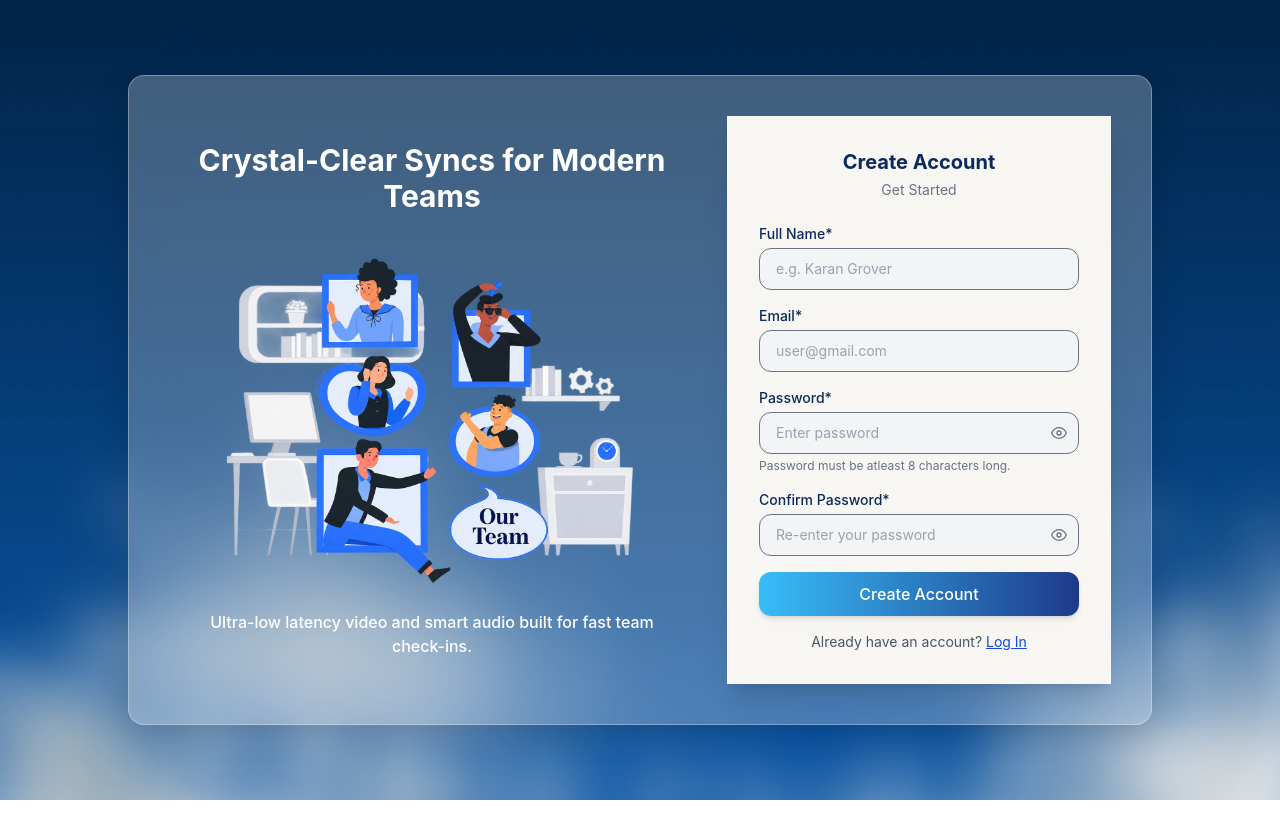
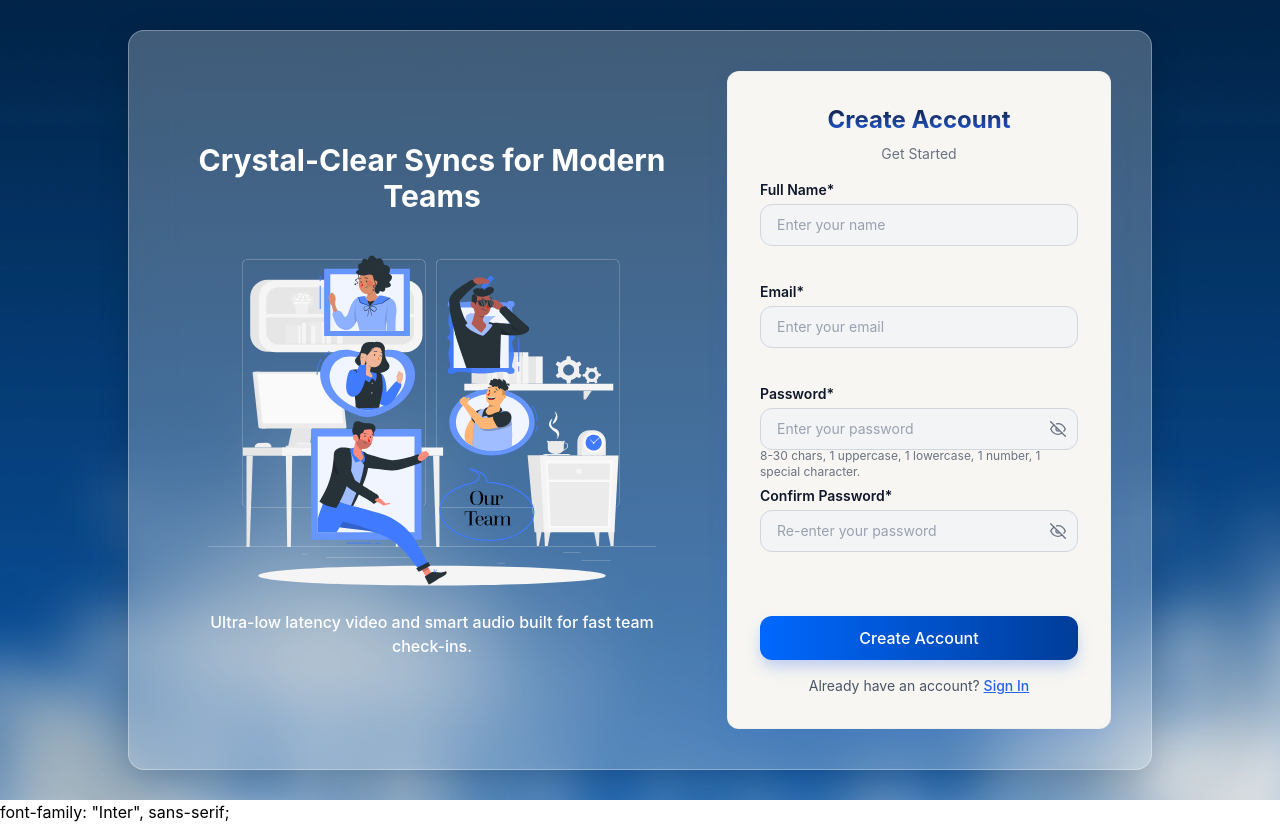
Before and after one commit to Tanvi975/quorum-web, a React (Vite) app: page /signup in a window 1280 px wide. Before the commit the page ends 800 px from the top, so only its background shows below. Built offline with nearby package versions, Linux system fonts and the light colour scheme; no server answers.

Commit message:
feat: add regex validation and update illustration

```diff
--- a/index.html
+++ b/index.html
@@ -6,10 +6,13 @@
     <link rel="icon" type="image/png" href="/favicon.png" />
     <meta name="viewport" content="width=device-width, initial-scale=1.0" />
     <title>quorum-web</title>
+    <link rel="preconnect" href="https://fonts.googleapis.com">
+    <link href="https://fonts.googleapis.com/css2?family=Inter:wght@400;500;600;700&display=swap" rel="stylesheet">
 </head>
 
 <body>
     <div id="root"></div>
+    font-family: "Inter", sans-serif;
     <script type="module" src="/src/main.jsx"></script>
 </body>
 
--- a/src/App.jsx
+++ b/src/App.jsx
@@ -21,6 +21,7 @@ function App() {
           <Route path="/sso" element={<SSO />} />
           <Route path="/verify-code" element={<VerifyCode />} />
           <Route path="/set-new-password" element={<SetNewPassword />} />
+          <Route path="*" element={<Navigate to="/login" replace />} />
           <Route
             path="/dashboard"
             element={
--- a/src/components/AuthButton.jsx
+++ b/src/components/AuthButton.jsx
@@ -4,9 +4,9 @@ function AuthButton({ children, ...props }) {
       <button
         type="submit"
         {...props}
-        style={{ backgroundImage: "linear-gradient(to right, #38BDF8, #1E3A8A)" }}
-        className="w-full text-white font-medium py-2.5 rounded-xl shadow-md hover:opacity-90 transition"
-      >
+        style={{ backgroundImage: "linear-gradient(to right, #0068FF, #003D99)" }}
+      className="w-full text-white font-medium py-2.5 rounded-xl shadow-[0_8px_16px_-2px_rgba(37,99,235,0.3)] hover:opacity-90 transition"
+    >
         {children}
       </button>
     );
--- a/src/components/AuthInput.jsx
+++ b/src/components/AuthInput.jsx
@@ -1,13 +1,13 @@
 import { useState } from "react";
 import { FiEye, FiEyeOff } from "react-icons/fi";
 
-function AuthInput({ label, type = "text", value, onChange, placeholder, error, hint }) {
+function AuthInput({ label, type = "text", value, onChange, placeholder, error, hint , belowRight}) {
   const [show, setShow] = useState(false);
   const isPassword = type === "password";
 
   return (
-    <div className="mb-4">
-      <label className="block text-sm font-medium text-[#0B2A5B] mb-1">{label}</label>
+<div className="mb-3">
+  <label className="block text-sm font-semibold text-[#0F172A] mb-1">{label}</label>
       <div className="relative">
         <input
           type={isPassword && show ? "text" : type}
@@ -16,7 +16,7 @@ function AuthInput({ label, type = "text", value, onChange, placeholder, error,
           placeholder={placeholder}
           className={`w-full rounded-xl bg-gray-100 border px-4 py-2.5 text-sm placeholder:text-gray-400 outline-none focus:ring-2 focus:ring-blue-500 ${
             isPassword ? "pr-11" : ""
-          } ${error ? "border-red-500" : "border-gray-500"}`}
+          } ${error ? "border-red-500" : "border-gray-300"}`}
         />
         {isPassword && (
           <button
@@ -25,15 +25,16 @@ function AuthInput({ label, type = "text", value, onChange, placeholder, error,
             aria-label={show ? "Hide password" : "Show password"}
             className="absolute right-3 top-1/2 -translate-y-1/2 text-gray-500"
           >
-            {show ? <FiEyeOff /> : <FiEye />}
+            {show ? <FiEye /> : <FiEyeOff/>}
           </button>
         )}
       </div>
-      {error ? (
-        <p className="text-xs text-red-500 mt-1">{error}</p>
-      ) : hint ? (
-        <p className="text-xs text-gray-500 mt-1">{hint}</p>
-      ) : null}
+      <div className="h-5 mt-1 flex items-center justify-between gap-2">
+  <p className={`text-xs ${error ? "text-red-500" : "text-gray-500"}`}>
+    {error || hint || ""}
+  </p>
+  {belowRight}
+</div>
     </div>
   );
 }
--- a/src/components/AuthLayout.jsx
+++ b/src/components/AuthLayout.jsx
@@ -1,7 +1,7 @@
 import authBg1 from "../assets/auth-bg-1.png";
 import authBg2 from "../assets/auth-bg-2.png";
 import authBg3 from "../assets/auth-bg-3.png";
-import teamIllustration from "../assets/team-illustration.png";
+import teamIllustration from "../assets/team-illustration.svg";
 
 function AuthLayout({ title, subtitle, children }) {
   return (
@@ -31,13 +31,24 @@ function AuthLayout({ title, subtitle, children }) {
               check-ins.
             </p>
           </div>
-          <div className="w-full max-w-sm bg-[#F7F6F2] shadow-xl p-8">
-            <h2 className="text-xl font-bold text-center text-[#0B2A5B]">
-              {title}
-            </h2>
-            <p className="text-sm text-gray-500 text-center mt-1 mb-6">
-              {subtitle}
-            </p>
+          <div className="w-full max-w-sm rounded-xl border border-[#D7D7D7]/25 bg-[#F7F6F2] shadow-[0_8px_24px_-4px_rgba(37,99,235,0.15)] p-8">
+          <h2
+          className="text-2xl font-bold text-center mb-1"
+          style={{
+          backgroundImage: "linear-gradient(to bottom, #0F172A, #2563EB)",
+          WebkitBackgroundClip: "text",
+          backgroundClip: "text",
+          WebkitTextFillColor: "transparent",
+          color: "transparent",
+          }}
+>
+  {title}
+</h2>
+           {subtitle && (
+           <p className="text-sm text-gray-500 text-center mt-2 mb-4">
+            {subtitle}
+           </p>
+            )}
 
             {children}
 
--- a/src/pages/ForgotPassword.jsx
+++ b/src/pages/ForgotPassword.jsx
@@ -12,7 +12,8 @@ function ForgotPassword() {
 
   async function handleSubmit(e) {
     e.preventDefault();
-    if (!email || !email.includes("@")) {
+    const emailRegex = /^[A-Za-z0-9._%+-]+@[A-Za-z0-9.-]+\.[A-Za-z]{2,}$/;
+    if (!email || !emailRegex.test(email)) {
       setError("Enter a valid email");
       return;
     }
@@ -20,10 +21,22 @@ function ForgotPassword() {
       await forgotPassword(email);
       navigate("/verify-code", { state: { email } });
     } catch (err) {
-      setError(
-        (err.response && err.response.data && err.response.data.message) ||
-          "Something went wrong"
-      );
+      const status = err.response && err.response.status;
+      let message;
+
+      if (status === 404) {
+        message = "We couldn't find an account with that email.";
+      } else if (status === 429) {
+        message = "Too many requests. Please wait a moment and try again.";
+      } else if (status >= 500) {
+        message = "We're having trouble. Please try again in a moment.";
+      } else if (!err.response) {
+        message = "Unable to connect. Please check your internet connection.";
+      } else {
+        message = "We couldn't send the code. Please try again.";
+      }
+
+      setError(message);
     }
   }
 
@@ -38,7 +51,7 @@ function ForgotPassword() {
           type="email"
           value={email}
           onChange={(e) => setEmail(e.target.value)}
-          placeholder="name@example.com"
+          placeholder="Enter your email"
           error={error}
         />
         <AuthButton>Send Code</AuthButton>
@@ -46,8 +59,8 @@ function ForgotPassword() {
 
       <p className="text-center text-sm text-gray-600 mt-4">
         Already have an account?{" "}
-        <Link to="/login" className="text-blue-700 font-medium underline">
-          Sign In
+        <Link to="/login" className="text-[#2563EB] font-medium underline">
+        Sign In
         </Link>
       </p>
     </AuthLayout>
--- a/src/pages/Login.jsx
+++ b/src/pages/Login.jsx
@@ -10,14 +10,17 @@ function Login() {
   const [email, setEmail] = useState("");
   const [password, setPassword] = useState("");
   const [errors, setErrors] = useState({});
+  const [loading, setLoading] = useState(false);
   const { login } = useAuth();
   const navigate = useNavigate();
 
   function validate() {
     const newErrors = {};
+    const emailRegex = /^[A-Za-z0-9._%+-]+@[A-Za-z0-9.-]+\.[A-Za-z]{2,}$/;
+
     if (!email) {
       newErrors.email = "Email is required";
-    } else if (!email.includes("@") || !email.includes(".")) {
+    } else if (!emailRegex.test(email)) {
       newErrors.email = "Enter a valid email";
     }
     if (!password) {
@@ -31,14 +34,29 @@ function Login() {
     e.preventDefault();
     if (!validate()) return;
 
+    setLoading(true);
     try {
       const res = await loginUser(email, password);
       login(res.data.user, res.data.accessToken, res.data.refreshToken);
       navigate("/dashboard");
     } catch (err) {
-      const message =
-        (err.response && err.response.data && err.response.data.message) ||
-        "Login failed. Try again.";
+      const status = err.response && err.response.status;
+      let message;
+
+      if (status === 400 || status === 401) {
+        message = "The email or password you entered is incorrect.";
+      } else if (status === 404) {
+        message = "We couldn't find an account with that email.";
+      } else if (status === 429) {
+        message = "Too many login attempts. Please wait a moment and try again.";
+      } else if (status >= 500) {
+        message = "We're having trouble. Please try again in a moment.";
+      } else if (!err.response) {
+        message = "Unable to connect. Please check your internet connection.";
+      } else {
+        message = "We couldn't sign you in. Please try again.";
+      }
+
       setErrors({ form: message });
     }
   }
@@ -51,7 +69,7 @@ function Login() {
           type="email"
           value={email}
           onChange={(e) => setEmail(e.target.value)}
-          placeholder="name@company.com"
+          placeholder="Enter your email"
           error={errors.email}
         />
  <AuthInput
@@ -61,23 +79,28 @@ function Login() {
   onChange={(e) => setPassword(e.target.value)}
   placeholder="Enter your password"
   error={errors.password}
-        />
-        <div className="text-right -mt-2 mb-4">
-          <Link to="/forgot-password" className="text-blue-700 text-sm underline">
+  belowRight={
+    <Link
+      to="/forgot-password"
+      className="text-[#2563EB] text-xs font-medium underline whitespace-nowrap"
+    >
       Forgot password?
     </Link>
+  }
+/>
+<div className="min-h-5 mt-2 mb-4 flex items-center justify-center">
+  {errors.form && (
+    <p className="text-xs text-red-500 text-center">{errors.form}</p>
+  )}
 </div>
-
-        {errors.form && (
-          <p className="text-xs text-red-500 text-center mb-3">{errors.form}</p>
-        )}
-
-        <AuthButton>Sign In</AuthButton>
+<AuthButton disabled={loading}>
+  {loading ? "Signing In..." : "Sign In"}
+</AuthButton>
       </form>
 
       <p className="text-center text-sm text-gray-600 mt-4">
         Don't have an account?{" "}
-        <Link to="/signup" className="text-blue-700 text-sm underline">
+        <Link to="/signup" className="text-[#2563EB] text-sm font-medium underline">
         Sign Up
        </Link>
       </p>
--- a/src/pages/SSO.jsx
+++ b/src/pages/SSO.jsx
@@ -29,7 +29,7 @@ function SSO() {
           label="Organization ID or Work Email*"
           value={orgId}
           onChange={(e) => setOrgId(e.target.value)}
-          placeholder="name@company.com"
+          placeholder="name@example.com"
           error={error}
         />
         <AuthButton>Continue with SSO</AuthButton>
@@ -37,8 +37,8 @@ function SSO() {
 
       <p className="text-center text-sm text-gray-600 mt-4">
         Back to standard{" "}
-        <Link to="/login" className="text-blue-700 font-medium">
-          Sign In
+        <Link to="/login" className="text-[#2563EB] font-medium underline">
+         Sign In
         </Link>
       </p>
     </AuthLayout>
--- a/src/pages/SetNewPassword.jsx
+++ b/src/pages/SetNewPassword.jsx
@@ -21,10 +21,13 @@ function SetNewPassword() {
 
   function validate() {
     const newErrors = {};
+    const passwordRegex = /^(?=.*[a-z])(?=.*[A-Z])(?=.*\d)(?=.*[!@#$%^&*()_+\-=[\]{};':"\\|,.<>/?])\S{8,30}$/;
+
     if (!password) {
       newErrors.password = "Password is required";
-    } else if (password.length < 8) {
-      newErrors.password = "Password must be at least 8 characters long";
+    } else if (!passwordRegex.test(password)) {
+      newErrors.password =
+        "8-30 characters, 1 uppercase, 1 lowercase, 1 number, 1 special character, no spaces";
     }
     if (confirmPassword !== password) {
       newErrors.confirmPassword = "Passwords do not match";
@@ -41,11 +44,22 @@ function SetNewPassword() {
       await resetPassword(email, otp, password);
       setSuccess(true);
     } catch (err) {
-      setErrors({
-        form:
-          (err.response && err.response.data && err.response.data.message) ||
-          "Something went wrong",
-      });
+      const status = err.response && err.response.status;
+      let message;
+
+      if (status === 400 || status === 410) {
+        message = "This code has expired or is invalid. Please request a new one.";
+      } else if (status === 429) {
+        message = "Too many attempts. Please wait a moment and try again.";
+      } else if (status >= 500) {
+        message = "We're having trouble. Please try again in a moment.";
+      } else if (!err.response) {
+        message = "Unable to connect. Please check your internet connection.";
+      } else {
+        message = "We couldn't reset your password. Please try again.";
+      }
+
+      setErrors({ form: message });
     }
   }
 
@@ -60,21 +74,24 @@ function SetNewPassword() {
           type="password"
           value={password}
           onChange={(e) => setPassword(e.target.value)}
-          placeholder="Enter new password"
+          placeholder="Enter your password"
           error={errors.password}
+          hint="8-30 chars, 1 uppercase, 1 lowercase, 1 number, 1 special character."
         />
         <AuthInput
           label="Confirm Password*"
           type="password"
           value={confirmPassword}
           onChange={(e) => setConfirmPassword(e.target.value)}
-          placeholder="Re-enter new password"
+          placeholder="Enter your password"
           error={errors.confirmPassword}
         />
 
+        <div className="h-5 mb-2">
         {errors.form && (
-          <p className="text-xs text-red-500 text-center mb-3">{errors.form}</p>
-        )}
+        <p className="text-xs text-red-500 text-center">{errors.form}</p>
+         )}
+        </div>
 
         <AuthButton>Reset & Sign In</AuthButton>
       </form>
--- a/src/pages/Signup.jsx
+++ b/src/pages/Signup.jsx
@@ -4,7 +4,7 @@ import { useAuth } from "../context/AuthContext";
 import AuthLayout from "../components/AuthLayout";
 import AuthInput from "../components/AuthInput";
 import AuthButton from "../components/AuthButton";
-import { registerUser } from "../services/authService";
+import { registerUser, sendVerificationOTP } from "../services/authService";
 
 function Signup() {
   const [fullName, setFullName] = useState("");
@@ -12,25 +12,40 @@ function Signup() {
   const [password, setPassword] = useState("");
   const [confirmPassword, setConfirmPassword] = useState("");
   const [errors, setErrors] = useState({});
+  const [showOTP, setShowOTP] = useState(false);
   const { login } = useAuth();
   const navigate = useNavigate();
 
   function validate() {
     const newErrors = {};
-    if (!fullName) newErrors.fullName = "Full name is required";
+
+    const nameRegex = /^[A-Za-z ]{2,20}$/;
+    const emailRegex = /^[A-Za-z0-9._%+-]+@[A-Za-z0-9.-]+\.[A-Za-z]{2,}$/;
+    const passwordRegex = /^(?=.*[a-z])(?=.*[A-Z])(?=.*\d)(?=.*[!@#$%^&*()_+\-=[\]{};':"\\|,.<>/?])\S{8,30}$/;
+
+    if (!fullName) {
+      newErrors.fullName = "Full name is required";
+    } else if (!nameRegex.test(fullName)) {
+      newErrors.fullName = "Only letters and spaces allowed (2-20 characters)";
+    }
+
     if (!email) {
       newErrors.email = "Email is required";
-    } else if (!email.includes("@") || !email.includes(".")) {
+    } else if (!emailRegex.test(email)) {
       newErrors.email = "Enter a valid email";
     }
+
     if (!password) {
       newErrors.password = "Password is required";
-    } else if (password.length < 8) {
-      newErrors.password = "Password must be at least 8 characters long";
+    } else if (!passwordRegex.test(password)) {
+      newErrors.password =
+        "8-30 characters, 1 uppercase, 1 lowercase, 1 number, 1 special character, no spaces";
     }
+
     if (confirmPassword !== password) {
       newErrors.confirmPassword = "Passwords do not match";
     }
+
     setErrors(newErrors);
     return Object.keys(newErrors).length === 0;
   }
@@ -40,13 +55,25 @@ function Signup() {
     if (!validate()) return;
 
     try {
-      const res = await registerUser(fullName, email, password);
-      login(res.data.user, res.data.accessToken, res.data.refreshToken);
-      navigate("/dashboard");
+      await registerUser(fullName, email, password);
+      await sendVerificationOTP(email);
+      setShowOTP(true);
     } catch (err) {
-      const message =
-        (err.response && err.response.data && err.response.data.message) ||
-        "Sign up failed. Try again.";
+      const status = err.response && err.response.status;
+      let message;
+
+      if (status === 409 || status === 400) {
+        message = "An account with this email already exists.";
+      } else if (status === 429) {
+        message = "Too many attempts. Please wait a moment and try again.";
+      } else if (status >= 500) {
+        message = "We're having trouble. Please try again in a moment.";
+      } else if (!err.response) {
+        message = "Unable to connect. Please check your internet connection.";
+      } else {
+        message = "We couldn't create your account. Please try again.";
+      }
+
       setErrors({ form: message });
     }
   }
@@ -58,7 +85,7 @@ function Signup() {
           label="Full Name*"
           value={fullName}
           onChange={(e) => setFullName(e.target.value)}
-          placeholder="e.g. Karan Grover"
+          placeholder="Enter your name"
           error={errors.fullName}
         />
         <AuthInput
@@ -66,7 +93,7 @@ function Signup() {
           type="email"
           value={email}
           onChange={(e) => setEmail(e.target.value)}
-          placeholder="user@gmail.com"
+          placeholder="Enter your email"
           error={errors.email}
         />
         <AuthInput
@@ -74,9 +101,9 @@ function Signup() {
           type="password"
           value={password}
           onChange={(e) => setPassword(e.target.value)}
-          placeholder="Enter password"
+          placeholder="Enter your password"
           error={errors.password}
-          hint="Password must be atleast 8 characters long."
+          hint="8-30 chars, 1 uppercase, 1 lowercase, 1 number, 1 special character."
         />
         <AuthInput
           label="Confirm Password*"
@@ -87,17 +114,19 @@ function Signup() {
           error={errors.confirmPassword}
         />
 
+        <div className="h-5 mb-2">
         {errors.form && (
-          <p className="text-xs text-red-500 text-center mb-3">{errors.form}</p>
-        )}
+         <p className="text-xs text-red-500 text-center">{errors.form}</p>
+         )}
+        </div>
 
         <AuthButton>Create Account</AuthButton>
       </form>
 
       <p className="text-center text-sm text-gray-600 mt-4">
         Already have an account?{" "}
-        <Link to="/login" className="text-blue-700 text-sm underline">
-          Log In
+        <Link to="/login" className="text-[#2563EB] text-sm font-medium underline">
+         Sign In
         </Link>
       </p>
     </AuthLayout>
--- a/src/pages/VerifyCode.jsx
+++ b/src/pages/VerifyCode.jsx
@@ -49,11 +49,16 @@ function VerifyCode() {
       setError("");
       setInfo("A new code has been sent to your email.");
     } catch (err) {
+      const status = err.response && err.response.status;
       setInfo("");
-      setError(
-        (err.response && err.response.data && err.response.data.message) ||
-          "Could not resend the code"
-      );
+
+      if (status === 429) {
+        setError("Please wait a moment before requesting another code.");
+      } else if (!err.response) {
+        setError("Unable to connect. Please check your internet connection.");
+      } else {
+        setError("We couldn't resend the code. Please try again.");
+      }
     }
   }
 
@@ -74,7 +79,7 @@ function VerifyCode() {
               value={digit}
               onChange={(e) => handleChange(index, e.target.value)}
               onKeyDown={(e) => handleKeyDown(index, e)}
-              className="w-11 h-12 text-center rounded-xl bg-gray-100 border border-gray-500 outline-none focus:ring-2 focus:ring-blue-500"
+              className="w-11 h-12 text-center rounded-xl bg-gray-100 border border-gray-300 outline-none focus:ring-2 focus:ring-blue-500"
             />
           ))}
         </div>
@@ -85,7 +90,7 @@ function VerifyCode() {
           <button
             type="button"
             onClick={handleResend}
-            className="text-xs text-blue-700"
+            className="text-xs text-[#2563EB] font-medium underline"
           >
             Resend Code
           </button>
@@ -96,8 +101,8 @@ function VerifyCode() {
 
       <p className="text-center text-sm text-gray-600 mt-4">
         Already have an account?{" "}
-        <Link to="/login" className="text-blue-700 font-medium underline">
-          Sign In
+        <Link to="/login" className="text-[#2563EB] font-medium underline">
+        Sign In
         </Link>
       </p>
     </AuthLayout>
--- a/src/services/authService.js
+++ b/src/services/authService.js
@@ -33,3 +33,12 @@ export async function resetPassword(email, otp, newPassword) {
     });
     return res.data;
 }
+export async function sendVerificationOTP(email) {
+    const res = await api.post("/api/otp/send-verification", { email });
+    return res.data;
+}
+
+export async function verifyEmailOTP(email, otp) {
+    const res = await api.post("/api/otp/verify-email", { email, otp });
+    return res.data;
+}
```
Also changed, not shown: src/assets/team-illustration.png (deleted), src/assets/team-illustration.svg (added). Lines whose indentation alone changed are shown as unchanged.
